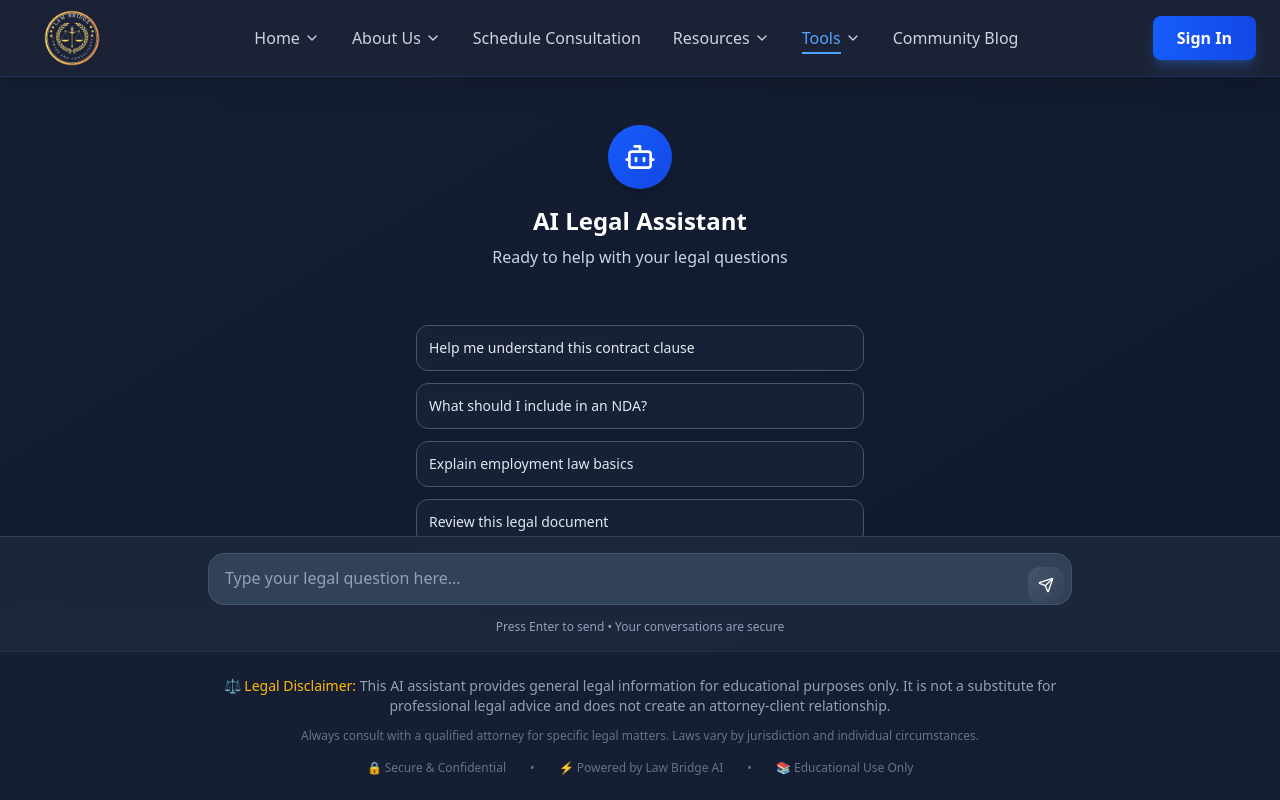
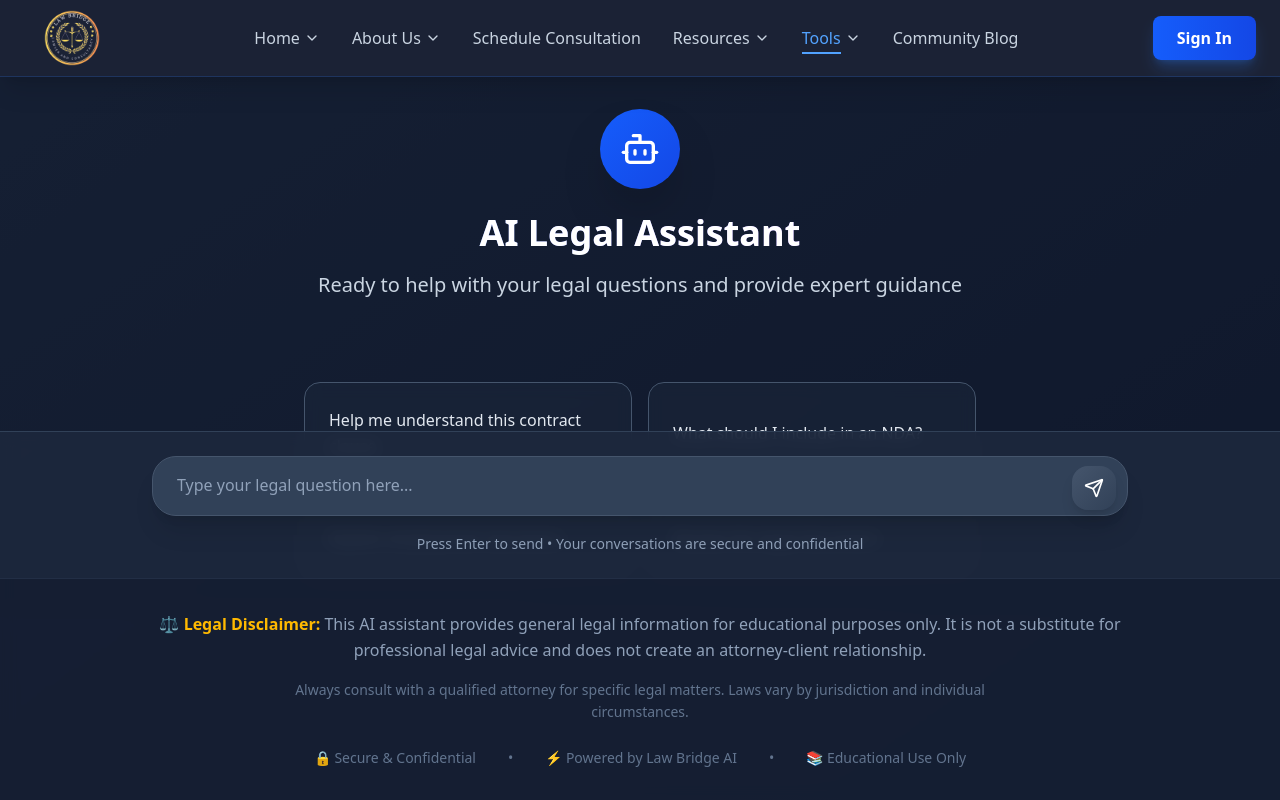
Before and after one commit to Divyansh1552005/Law_Bridge, a React (Vite) app: page /chatbot in a window 1280 px wide. Shown: the top 800 px of the page. Built offline with nearby package versions, Linux system fonts and the light colour scheme.

Commit message:
made Chatbot interface better for now

```diff
--- a/src/Pages/Chatbot.jsx
+++ b/src/Pages/Chatbot.jsx
@@ -1,5 +1,5 @@
 import React, { useState, useRef, useEffect } from 'react';
-import { Send, Bot, User, RotateCcw, Plus } from 'lucide-react';
+import { Send, Bot, User } from 'lucide-react';
 
 const Chatbot = () => {
   const [messages, setMessages] = useState([
@@ -14,15 +14,7 @@ const Chatbot = () => {
   const [isTyping, setIsTyping] = useState(false);
   const messagesEndRef = useRef(null);
 
-  const scrollToBottom = () => {
-    // TODO: Remove auto-scroll or make it optional
-    // messagesEndRef.current?.scrollIntoView({ behavior: "smooth" });
-  };
-
-  useEffect(() => {
-    // Disabled auto-scroll to prevent page jumping after sending messages
-    // scrollToBottom();
-  }, [messages]);
+  useEffect(() => {}, [messages]);
 
   const handleSendMessage = async () => {
     if (!inputText.trim()) return;
@@ -39,52 +31,6 @@ const Chatbot = () => {
     setInputText('');
     setIsTyping(true);
 
-    // TODO: Connect with backend API here
-    // Replace this mock response with actual API call
-    // Example API integration:
-    // try {
-    //   const response = await fetch('/api/chat/legal-assistant', {
-    //     method: 'POST',
-    //     headers: {
-    //       'Content-Type': 'application/json',
-    //       'Authorization': `Bearer ${userToken}` // TODO: Add user authentication
-    //     },
-    //     body: JSON.stringify({
-    //       message: currentInput,
-    //       conversationHistory: messages,
-    //       userId: user.id, // TODO: Get from auth context
-    //       sessionId: chatSession.id // TODO: Implement session management
-    //     })
-    //   });
-    //   const data = await response.json();
-    //
-    //   if (response.ok) {
-    //     const botResponse = {
-    //       id: Date.now() + 1,
-    //       text: data.response,
-    //       sender: 'bot',
-    //       timestamp: new Date()
-    //     };
-    //     setMessages(prev => [...prev, botResponse]);
-    //   } else {
-    //     // TODO: Handle API errors appropriately
-    //     throw new Error(data.message || 'Failed to get response');
-    //   }
-    // } catch (error) {
-    //   console.error('Chat API error:', error);
-    //   // TODO: Show user-friendly error message
-    //   const errorResponse = {
-    //     id: Date.now() + 1,
-    //     text: "I apologize, but I'm having trouble connecting right now. Please try again in a moment.",
-    //     sender: 'bot',
-    //     timestamp: new Date()
-    //   };
-    //   setMessages(prev => [...prev, errorResponse]);
-    // } finally {
-    //   setIsTyping(false);
-    // }
-
-    // Temporary mock response for UI demonstration - REMOVE when backend is connected
     setTimeout(() => {
       const botResponse = {
         id: Date.now() + 1,
@@ -109,12 +55,6 @@ const Chatbot = () => {
   };
 
   const handleNewChat = () => {
-    // TODO: Save current conversation to database before clearing
-    // Example: await saveConversation(messages, sessionId);
-
-    // TODO: Generate new session ID for the new chat
-    // const newSessionId = generateSessionId();
-
     setMessages([
       {
         id: 1,
@@ -123,9 +63,6 @@ const Chatbot = () => {
         timestamp: new Date()
       }
     ]);
-
-    // TODO: Update session ID in state/context
-    // setCurrentSessionId(newSessionId);
   };
 
   const suggestedPrompts = [
@@ -136,29 +73,31 @@ const Chatbot = () => {
   ];
 
   return (
-    <div className="h-screen bg-gradient-to-br from-slate-900 via-slate-800 to-slate-900 flex flex-col">
-      {/* Main Chat Area - Full Width */}
+    <div className="min-h-screen bg-gradient-to-br from-slate-900 via-slate-800 to-slate-900 flex flex-col">
       <div className="flex-1 flex flex-col bg-gradient-to-br from-slate-800 to-slate-900 min-h-0">
-        {/* Messages - WhatsApp style layout */}
-        <div className="flex-1 overflow-y-auto min-h-0 p-4 bg-slate-900/50">
+        <div className="flex-1 overflow-y-auto min-h-0 px-6 py-8 bg-slate-900/50">
           {messages.length === 1 && !isTyping && (
-            <div className="flex flex-col items-center justify-start pt-8 h-full">
-              <div className="max-w-lg mx-auto text-center mb-8">
-                <div className="w-16 h-16 bg-gradient-to-br from-blue-600 to-blue-700 rounded-full flex items-center justify-center mx-auto mb-4 shadow-lg">
-                  <Bot className="w-8 h-8 text-white" />
+            <div className="flex flex-col items-center justify-center min-h-full px-4">
+              <div className="max-w-2xl mx-auto text-center mb-12">
+                <div className="w-20 h-20 bg-gradient-to-br from-blue-600 to-blue-700 rounded-full flex items-center justify-center mx-auto mb-6 shadow-2xl">
+                  <Bot className="w-10 h-10 text-white" />
                 </div>
-                <h1 className="text-2xl font-semibold text-white mb-2">AI Legal Assistant</h1>
-                <p className="text-slate-300 mb-6">Ready to help with your legal questions</p>
+                <h1 className="text-4xl font-bold text-white mb-4 bg-gradient-to-r from-blue-400 to-purple-400 bg-clip-text text-transparent">
+                  AI Legal Assistant
+                </h1>
+                <p className="text-xl text-slate-300 mb-8 leading-relaxed">
+                  Ready to help with your legal questions and provide expert guidance
+                </p>
               </div>
 
-              <div className="grid grid-cols-1 gap-3 max-w-md w-full">
+              <div className="grid grid-cols-1 md:grid-cols-2 gap-4 max-w-2xl w-full">
                 {suggestedPrompts.map((prompt, index) => (
                   <button
                     key={index}
                     onClick={() => setInputText(prompt)}
-                    className="p-3 text-left border border-slate-600 rounded-xl hover:bg-slate-700/50 hover:border-slate-500 transition-colors bg-slate-800/50 backdrop-blur"
+                    className="p-6 text-left border border-slate-600 rounded-2xl hover:bg-slate-700/50 hover:border-slate-500 transition-all duration-300 bg-slate-800/50 backdrop-blur hover:scale-105 hover:shadow-xl"
                   >
-                    <div className="text-slate-200 text-sm">{prompt}</div>
+                    <div className="text-slate-200 text-base font-medium leading-relaxed">{prompt}</div>
                   </button>
                 ))}
               </div>
@@ -166,43 +105,37 @@ const Chatbot = () => {
           )}
 
           {messages.length > 1 && (
-            <div className="max-w-4xl mx-auto space-y-4 pb-4">
-              {messages.slice(1).map((message, index) => (
+            <div className="max-w-5xl mx-auto space-y-8 pb-8">
+              {messages.slice(1).map((message) => (
                 <div key={message.id} className={`flex ${message.sender === 'user' ? 'justify-end' : 'justify-start'}`}>
-                  {/* WhatsApp-style message bubbles */}
-                  <div className={`max-w-[75%] ${message.sender === 'user' ? 'ml-12' : 'mr-12'}`}>
-                    <div className={`flex items-end gap-2 ${message.sender === 'user' ? 'flex-row-reverse' : 'flex-row'}`}>
-                      {/* Avatar */}
-                      <div className={`w-8 h-8 rounded-full flex items-center justify-center flex-shrink-0 ${
+                  <div className={`max-w-[80%] ${message.sender === 'user' ? 'ml-16' : 'mr-16'}`}>
+                    <div className={`flex items-end gap-4 ${message.sender === 'user' ? 'flex-row-reverse' : 'flex-row'}`}>
+                      <div className={`w-10 h-10 rounded-full flex items-center justify-center flex-shrink-0 shadow-lg ${
                         message.sender === 'user'
                           ? 'bg-gradient-to-br from-blue-600 to-blue-700'
                           : 'bg-gradient-to-br from-green-600 to-green-700'
                       }`}>
                         {message.sender === 'user' ? (
-                          <User className="w-4 h-4 text-white" />
+                          <User className="w-5 h-5 text-white" />
                         ) : (
-                          <Bot className="w-4 h-4 text-white" />
+                          <Bot className="w-5 h-5 text-white" />
                         )}
                       </div>
-
-                      {/* Message bubble */}
-                      <div className={`relative px-4 py-2 rounded-2xl shadow-lg ${
+                      <div className={`relative px-6 py-4 rounded-3xl shadow-xl ${
                         message.sender === 'user'
-                          ? 'bg-blue-600 text-white rounded-br-md'
-                          : 'bg-slate-700 text-slate-100 rounded-bl-md border border-slate-600'
+                          ? 'bg-gradient-to-br from-blue-600 to-blue-700 text-white rounded-br-lg'
+                          : 'bg-gradient-to-br from-slate-700 to-slate-800 text-slate-100 rounded-bl-lg border border-slate-600'
                       }`}>
-                        <p className="text-sm leading-relaxed break-words">{message.text}</p>
-                        <div className={`text-xs mt-1 ${
+                        <p className="text-base leading-relaxed break-words">{message.text}</p>
+                        <div className={`text-sm mt-2 ${
                           message.sender === 'user' ? 'text-blue-100' : 'text-slate-400'
                         }`}>
                           {formatTime(message.timestamp)}
                         </div>
-
-                        {/* WhatsApp-style tail */}
                         {message.sender === 'user' ? (
-                          <div className="absolute -bottom-0 -right-0 w-0 h-0 border-l-8 border-l-blue-600 border-t-8 border-t-transparent"></div>
+                          <div className="absolute -bottom-0 -right-0 w-0 h-0 border-l-10 border-l-blue-700 border-t-10 border-t-transparent"></div>
                         ) : (
-                          <div className="absolute -bottom-0 -left-0 w-0 h-0 border-r-8 border-r-slate-700 border-t-8 border-t-transparent"></div>
+                          <div className="absolute -bottom-0 -left-0 w-0 h-0 border-r-10 border-r-slate-800 border-t-10 border-t-transparent"></div>
                         )}
                       </div>
                     </div>
@@ -210,22 +143,20 @@ const Chatbot = () => {
                 </div>
               ))}
 
-              {/* Typing Indicator - WhatsApp style */}
               {isTyping && (
                 <div className="flex justify-start">
-                  <div className="max-w-[75%] mr-12">
-                    <div className="flex items-end gap-2">
-                      <div className="w-8 h-8 bg-gradient-to-br from-green-600 to-green-700 rounded-full flex items-center justify-center flex-shrink-0">
-                        <Bot className="w-4 h-4 text-white" />
+                  <div className="max-w-[80%] mr-16">
+                    <div className="flex items-end gap-4">
+                      <div className="w-10 h-10 bg-gradient-to-br from-green-600 to-green-700 rounded-full flex items-center justify-center flex-shrink-0 shadow-lg">
+                        <Bot className="w-5 h-5 text-white" />
                       </div>
-                      <div className="relative bg-slate-700 border border-slate-600 rounded-2xl rounded-bl-md px-4 py-3 shadow-lg">
-                        <div className="flex items-center space-x-1">
-                          <div className="w-2 h-2 bg-slate-400 rounded-full animate-bounce"></div>
-                          <div className="w-2 h-2 bg-slate-400 rounded-full animate-bounce" style={{ animationDelay: '0.1s' }}></div>
-                          <div className="w-2 h-2 bg-slate-400 rounded-full animate-bounce" style={{ animationDelay: '0.2s' }}></div>
+                      <div className="relative bg-gradient-to-br from-slate-700 to-slate-800 border border-slate-600 rounded-3xl rounded-bl-lg px-6 py-4 shadow-xl">
+                        <div className="flex items-center space-x-2">
+                          <div className="w-3 h-3 bg-slate-400 rounded-full animate-bounce"></div>
+                          <div className="w-3 h-3 bg-slate-400 rounded-full animate-bounce" style={{ animationDelay: '0.1s' }}></div>
+                          <div className="w-3 h-3 bg-slate-400 rounded-full animate-bounce" style={{ animationDelay: '0.2s' }}></div>
                         </div>
-                        {/* Typing indicator tail */}
-                        <div className="absolute -bottom-0 -left-0 w-0 h-0 border-r-8 border-r-slate-700 border-t-8 border-t-transparent"></div>
+                        <div className="absolute -bottom-0 -left-0 w-0 h-0 border-r-10 border-r-slate-800 border-t-10 border-t-transparent"></div>
                       </div>
                     </div>
                   </div>
@@ -237,52 +168,50 @@ const Chatbot = () => {
           )}
         </div>
 
-        {/* Input Area - BACK AT BOTTOM but always visible */}
         <div className="flex-shrink-0 border-t border-slate-700 bg-slate-800/90 backdrop-blur-sm sticky bottom-0">
-          <div className="max-w-4xl mx-auto px-4 py-4">
+          <div className="max-w-5xl mx-auto px-6 py-6">
             <div className="relative">
               <textarea
                 value={inputText}
                 onChange={(e) => setInputText(e.target.value)}
                 onKeyPress={handleKeyPress}
                 placeholder="Type your legal question here..."
-                className="w-full resize-none border border-slate-600 rounded-2xl px-4 py-3 pr-12 focus:outline-none focus:border-blue-500 focus:ring-2 focus:ring-blue-500/30 bg-slate-700 text-white placeholder-slate-400"
+                className="w-full resize-none border border-slate-600 rounded-3xl px-6 py-4 pr-16 focus:outline-none focus:border-blue-500 focus:ring-2 focus:ring-blue-500/30 bg-slate-700 text-white placeholder-slate-400 text-base shadow-xl"
                 rows="1"
-                style={{ minHeight: '52px', maxHeight: '120px' }}
+                style={{ minHeight: '60px', maxHeight: '140px' }}
               />
               <button
                 onClick={handleSendMessage}
                 disabled={!inputText.trim() || isTyping}
-                className="absolute right-2 bottom-2 p-2.5 bg-gradient-to-br from-blue-600 to-blue-700 hover:from-blue-700 hover:to-blue-800 disabled:from-slate-600 disabled:to-slate-700 disabled:cursor-not-allowed text-white rounded-xl transition-all duration-200"
+                className="absolute right-3 bottom-3 p-3 bg-gradient-to-br from-blue-600 to-blue-700 hover:from-blue-700 hover:to-blue-800 disabled:from-slate-600 disabled:to-slate-700 disabled:cursor-not-allowed text-white rounded-2xl transition-all duration-200 shadow-lg hover:shadow-xl hover:scale-105"
               >
-                <Send className="w-4 h-4" />
+                <Send className="w-5 h-5" />
               </button>
             </div>
-            <p className="text-xs text-slate-400 mt-2 text-center">
-              Press Enter to send • Your conversations are secure
+            <p className="text-sm text-slate-400 mt-3 text-center">
+              Press Enter to send • Your conversations are secure and confidential
             </p>
           </div>
 
-          {/* Legal Disclaimer Section */}
-          <div className="border-t border-slate-700/50 bg-slate-900/50 px-4 py-6">
-            <div className="max-w-4xl mx-auto text-center space-y-3">
-              <p className="text-sm text-slate-400">
-                <span className="text-amber-400 font-medium">⚖️ Legal Disclaimer:</span> This AI assistant provides general legal information for educational purposes only.
+          <div className="border-t border-slate-700/50 bg-slate-900/50 px-6 py-8">
+            <div className="max-w-5xl mx-auto text-center space-y-4">
+              <p className="text-base text-slate-400 leading-relaxed">
+                <span className="text-amber-400 font-semibold">⚖️ Legal Disclaimer:</span> This AI assistant provides general legal information for educational purposes only.
                 It is not a substitute for professional legal advice and does not create an attorney-client relationship.
               </p>
-              <p className="text-xs text-slate-500">
+              <p className="text-sm text-slate-500 leading-relaxed max-w-3xl mx-auto">
                 Always consult with a qualified attorney for specific legal matters. Laws vary by jurisdiction and individual circumstances.
               </p>
-              <div className="flex items-center justify-center gap-6 mt-4 text-xs text-slate-500">
-                <span className="flex items-center gap-1">
+              <div className="flex flex-wrap items-center justify-center gap-8 mt-6 text-sm text-slate-500">
+                <span className="flex items-center gap-2">
                   🔒 Secure & Confidential
                 </span>
-                <span>•</span>
-                <span className="flex items-center gap-1">
+                <span className="hidden sm:block">•</span>
+                <span className="flex items-center gap-2">
                   ⚡ Powered by Law Bridge AI
                 </span>
-                <span>•</span>
-                <span className="flex items-center gap-1">
+                <span className="hidden sm:block">•</span>
+                <span className="flex items-center gap-2">
                   📚 Educational Use Only
                 </span>
               </div>
@@ -290,6 +219,8 @@ const Chatbot = () => {
           </div>
         </div>
       </div>
+
+             <div className="border-t border-white/20 mx-0.5 my-0.4"></div>
     </div>
   );
 };
```
